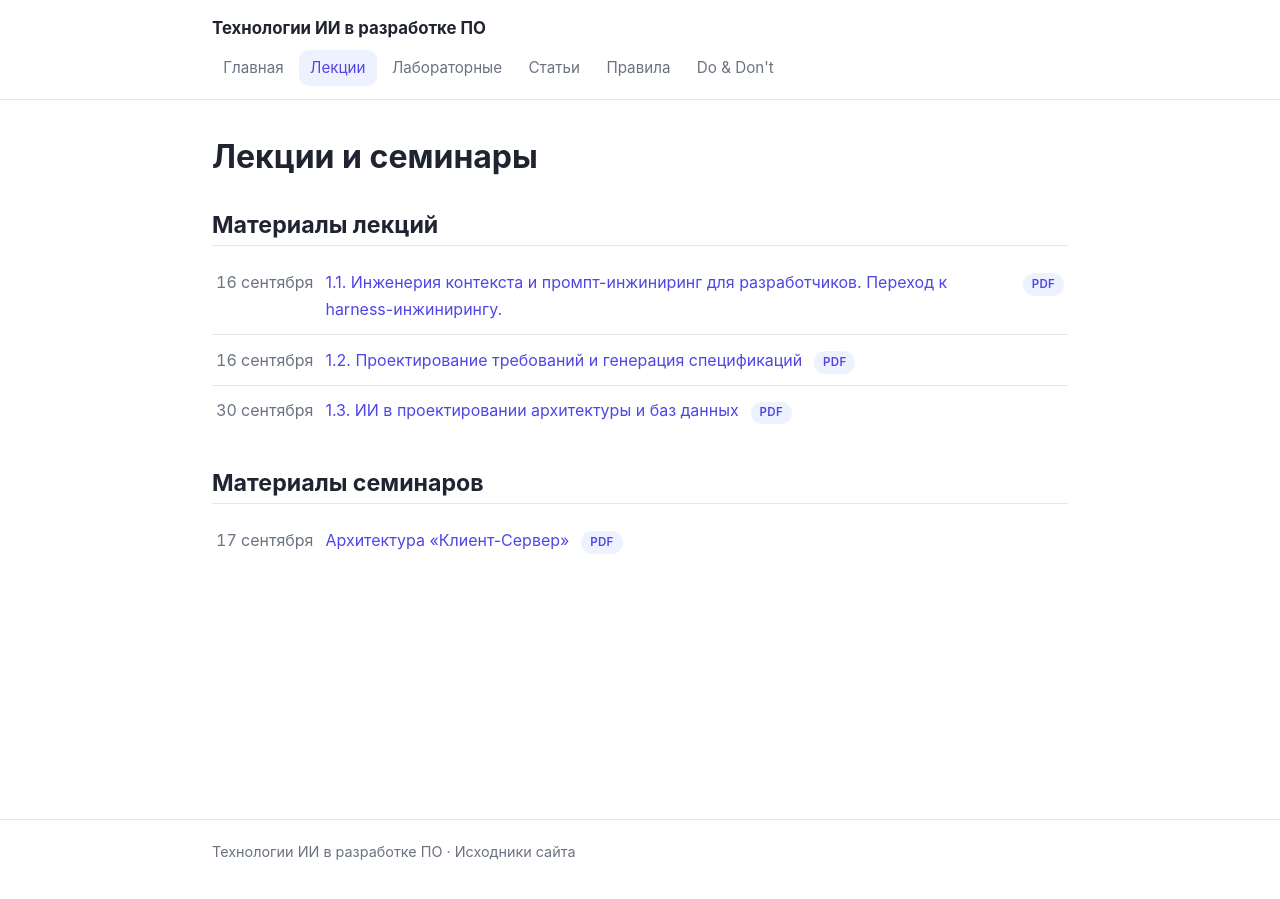
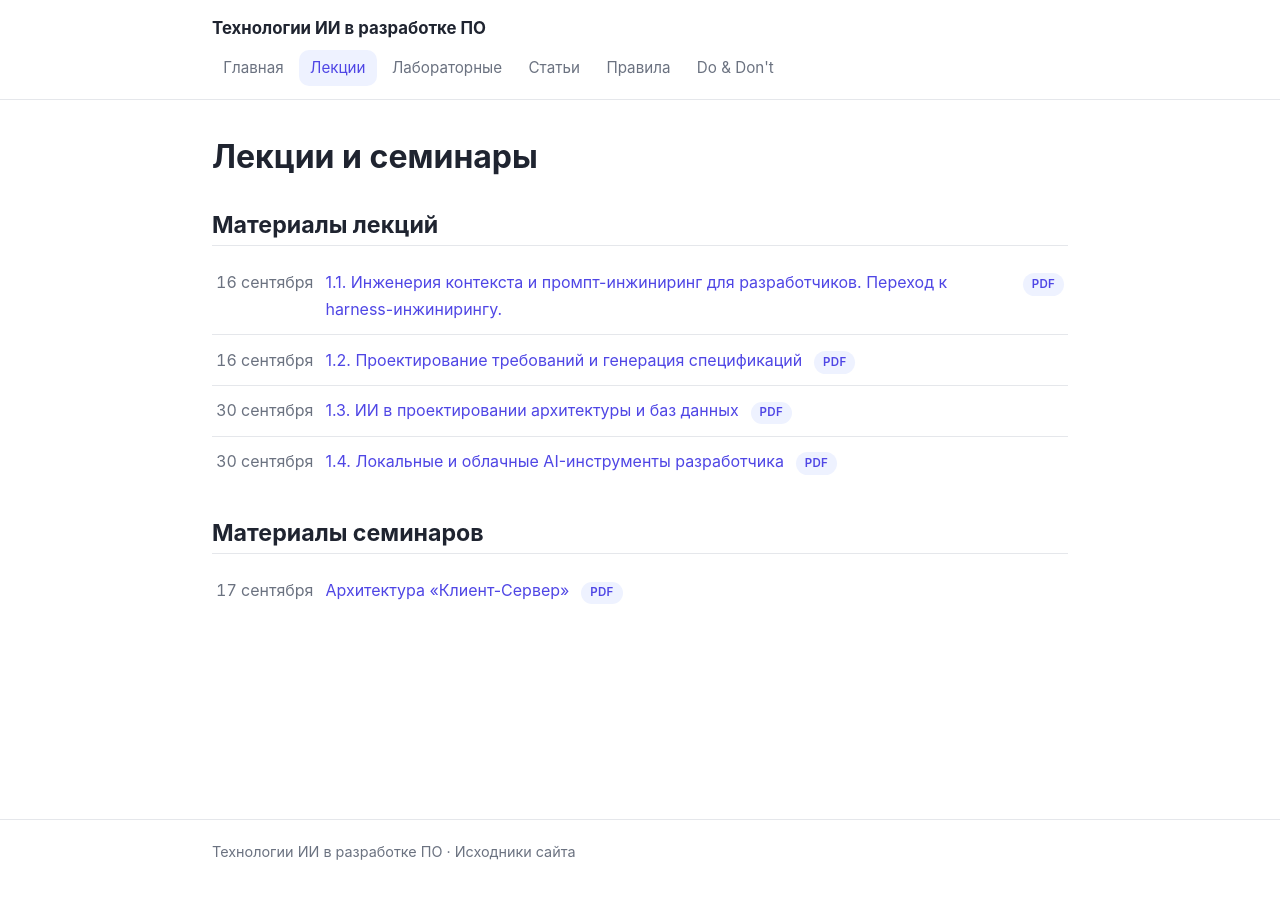
Before and after one commit to is-aidd-26/is-aidd-26.github.io, a Jekyll site: the page built from lectures/index.html, in a window 1280 px wide. Built offline with Jekyll 4.4.1, drawn with Linux system fonts in a browser that asks for light colours.

Commit message:
Добавил лекцию 1.4

```diff
--- a/_data/lectures.yml
+++ b/_data/lectures.yml
@@ -7,3 +7,6 @@
 - date: 2026-09-30
   title: '1.3. ИИ в проектировании архитектуры и баз данных'
   file: lecture_1_3.pdf
+- date: 2026-09-30
+  title: '1.4. Локальные и облачные AI-инструменты разработчика'
+  file: lecture_1_4.pdf
```
Also changed, not shown: 1 other file.
